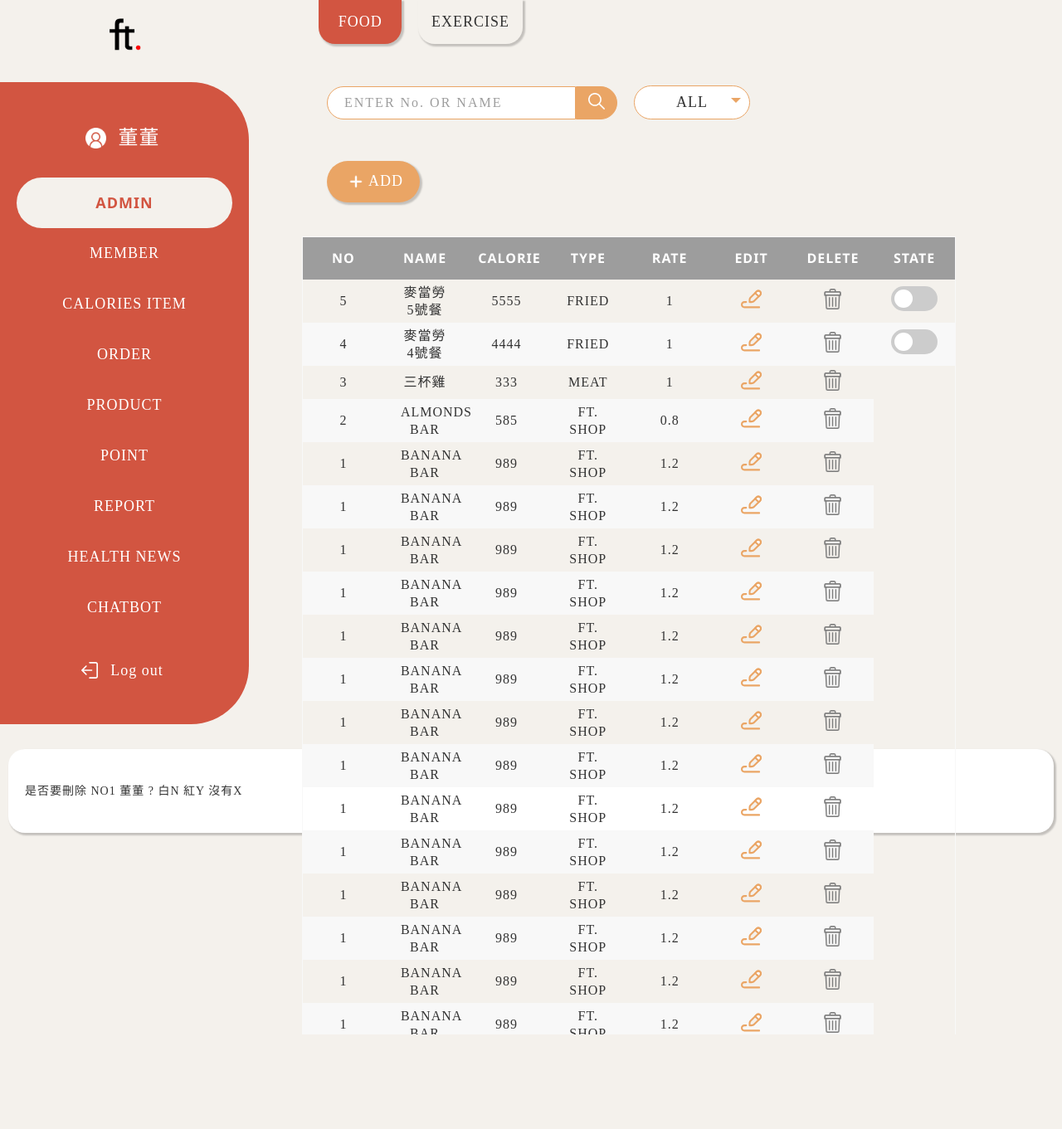
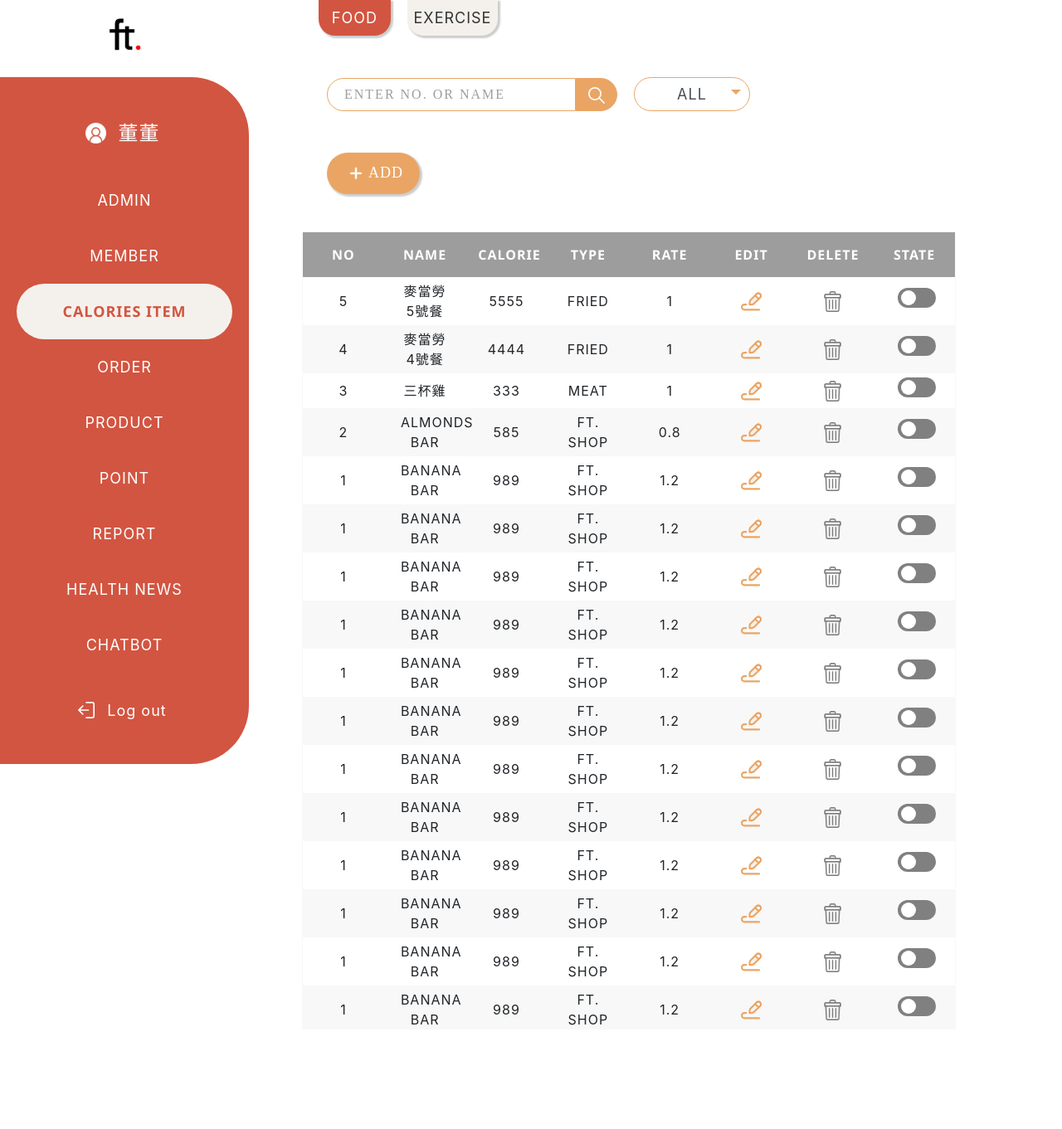
Before and after one commit to manana034/CED102_G1, a PHP site: page /1_admin.html in a window 1280 px wide. Shown: the top 1361 px of the page at 83% size. Run offline with PHP 8.4, Linux system fonts and the light colour scheme; style sheets or scripts are compiled from the project's sources; some libraries are stand-ins or nearby versions; some web fonts are replaced.

Commit message:
0331 我的RWD + 後台跳窗

```diff
--- a/dev/1_admin.html
+++ b/dev/1_admin.html
@@ -7,10 +7,124 @@
     <title>ADMIN</title>
     <link rel="stylesheet" href="./css/common/all.css">
     <link rel="stylesheet" href="./css/common/1_admin.css">
+    <link rel="stylesheet" href="https://stackpath.bootstrapcdn.com/bootstrap/4.2.1/css/bootstrap.min.css" integrity="sha384-GJzZqFGwb1QTTN6wy59ffF1BuGJpLSa9DkKMp0DgiMDm4iYMj70gZWKYbI706tWS" crossorigin="anonymous">
+    <link rel="icon" href="../img/logo.ico" type="image/x-icon">
     <script src="./js/header.js" defer></script>
-    <link rel="icon" href="../img/logo.ico" type="image/x-icon">
+
 </head>
 <body>
+    <div id="suspend_box">
+        <div id="suspend">
+            <div>Do you want to suspend No.5 Anna Yung ?</div>
+            <div>
+                <button id="cancel_suspend">CANCEL</button>
+                <button id="continus_suspend">CONTINUS</button>
+            </div>
+        </div>
+    </div>
+    <div id="delete_box">
+        <div id="delete">
+            <div>Do you want to delete No.3 三杯雞 ?</div>
+            <div>
+                <button id="cancel_delete">CANCEL</button>
+                <button id="continus_delete">CONTINUS</button>
+            </div>
+        </div>
+    </div>
+    <div id="edit_box">
+        <div id="edit">
+            <table>
+                <tr>
+                    <td>NO</td>
+                    <td>2</td>
+                </tr>
+                <tr>
+                    <td>NAME</td>
+                    <td>
+                        <input type="text" value="ALMONDS BAR">
+                    </td>
+                </tr>
+                <tr>
+                    <td>CALORIE</td>
+                    <td>
+                        <input type="text" value="585">
+                    </td>
+                </tr>
+                <tr>
+                    <td>TYPE</td>
+                    <td>
+                        <select name="type">
+                            <option value="1" selected>FT. SHOP</option>
+                            <option value="2">RICE</option>
+                            <option value="3">NOODLES</option>
+                            <option value="4">MEAT</option>
+                            <option value="5">FRUIT & VEG</option>
+                            <option value="6">FRIED</option>
+                            <option value="7">DESSERT</option>
+                            <option value="8">DRINK</option>
+                        </select>
+                    </td>
+                </tr>
+                <tr>
+                    <td>CALORIE</td>
+                    <td>
+                        <input type="text" value="0.8">
+                    </td>
+                </tr>
+            </table>
+            <div>
+                <button id="cancel_edit">CANCEL</button>
+                <button id="continus_edit">CONTINUS</button>
+            </div>
+        </div>
+    </div>
+    <div id="add_box">
+        <div id="add">
+            <table>
+                <tr>
+                    <td>NO</td>
+                    <td>6</td>
+                </tr>
+                <tr>
+                    <td>NAME</td>
+                    <td>
+                        <input type="text" placeholder="Up to 20 characters">
+                    </td>
+                </tr>
+                <tr>
+                    <td>CALORIE</td>
+                    <td>
+                        <input type="text">
+                    </td>
+                </tr>
+                <tr>
+                    <td>TYPE</td>
+                    <td>
+                        <select name="type">
+                            <option value="1">FT. SHOP</option>
+                            <option value="2">RICE</option>
+                            <option value="3">NOODLES</option>
+                            <option value="4">MEAT</option>
+                            <option value="5">FRUIT & VEG</option>
+                            <option value="6">FRIED</option>
+                            <option value="7">DESSERT</option>
+                            <option value="8">DRINK</option>
+                        </select>
+                    </td>
+                </tr>
+                <tr>
+                    <td>CALORIE</td>
+                    <td>
+                        <input type="text">
+                    </td>
+                </tr>
+            </table>
+            <div>
+                <button id="cancel_add">CANCEL</button>
+                <button id="continus_add">CONTINUS</button>
+            </div>
+        </div>
+    </div>
 <!-- 側邊欄 -->
     <div class="aside">
         <div class="logo">
@@ -24,13 +138,13 @@
                 </div>
             </div>
             <ul>
-                <li class="on">
+                <li>
                     <a href="./1_admin.html">ADMIN</a>
                 </li>
                 <li>
                     <a href="./2_member.html">MEMBER</a>
                 </li>
-                <li>
+                <li class="on">
                     <a href="./3_caloriesitem.html">CALORIES ITEM</a>
                 </li>
                 <li>
@@ -69,7 +183,7 @@
             </div>
             <form id="search_bar">
                 <div class="search-input">
-                    <input type="search" placeholder="ENTER No. OR NAME">
+                    <input type="search" placeholder="ENTER NO. OR NAME">
                     <button>
                         <img src="../icon/magnifier_white.png">
                     </button>
@@ -77,9 +191,15 @@
                 <div class="custom-select">
                     <select name="sType">
                         <option value="0">ALL</option>
-                        <option value="1">FOOD</option>
-                        <option value="2">EXERCISE</option>
-                        <option value="3">REGIMEN</option>
+                        <option value="0">ALL</option>
+                        <option value="1">FT. SHOP</option>
+                        <option value="2">RICE</option>
+                        <option value="3">NOODLES</option>
+                        <option value="4">MEAT</option>
+                        <option value="5">FRUIT & VEG</option>
+                        <option value="6">FRIED</option>
+                        <option value="7">DESSERT</option>
+                        <option value="8">DRINK</option>
                     </select>
                 </div>
             </form>
@@ -111,10 +231,8 @@
                     <td><img class="edit" src="../icon/backend_edit.svg"></td>
                     <td><img class="delete" src="../icon/backend_trash.png"></td>
                     <td>
-                        <label class="switch" for="checkbox">
-                            <input type="checkbox" id="checkbox">
-                            <div class="slider round"></div>
-                        </label>
+                        <input type="checkbox" id="switch1">
+                        <label for="switch1">Toggle</label>
                     </td>
                 </tr>
                 <tr>
@@ -126,10 +244,8 @@
                     <td><img class="edit" src="../icon/backend_edit.svg"></td>
                     <td><img class="delete" src="../icon/backend_trash.png"></td>
                     <td>
-                        <label class="switch" for="checkbox">
-                            <input type="checkbox" id="checkbox">
-                            <div class="slider round"></div>
-                        </label>
+                        <input type="checkbox" id="switch2">
+                        <label for="switch2">Toggle</label>
                     </td>
                 </tr>
                 <tr>
@@ -140,6 +256,10 @@
                     <td>1</td>
                     <td><img class="edit" src="../icon/backend_edit.svg"></td>
                     <td><img class="delete" src="../icon/backend_trash.png"></td>
+                    <td>
+                        <input type="checkbox" id="switch3">
+                        <label for="switch3">Toggle</label>
+                    </td>
                 </tr>
                 <tr>
                     <td>2</td>
@@ -149,6 +269,10 @@
                     <td>0.8</td>
                     <td><img class="edit" src="../icon/backend_edit.svg"></td>
                     <td><img class="delete" src="../icon/backend_trash.png"></td>
+                    <td>
+                        <input type="checkbox" id="switch4">
+                        <label for="switch4">Toggle</label>
+                    </td>
                 </tr>
                 <tr>
                     <td>1</td>
@@ -158,6 +282,10 @@
                     <td>1.2</td>
                     <td><img class="edit" src="../icon/backend_edit.svg"></td>
                     <td><img class="delete" src="../icon/backend_trash.png"></td>
+                    <td>
+                        <input type="checkbox" id="switch5">
+                        <label for="switch5">Toggle</label>
+                    </td>
                 </tr>
                 <tr>
                     <td>1</td>
@@ -167,6 +295,10 @@
                     <td>1.2</td>
                     <td><img class="edit" src="../icon/backend_edit.svg"></td>
                     <td><img class="delete" src="../icon/backend_trash.png"></td>
+                    <td>
+                        <input type="checkbox" id="switch6">
+                        <label for="switch6">Toggle</label>
+                    </td>
                 </tr>
                 <tr>
                     <td>1</td>
@@ -176,6 +308,10 @@
                     <td>1.2</td>
                     <td><img class="edit" src="../icon/backend_edit.svg"></td>
                     <td><img class="delete" src="../icon/backend_trash.png"></td>
+                    <td>
+                        <input type="checkbox" id="switch7">
+                        <label for="switch7">Toggle</label>
+                    </td>
                 </tr>
                 <tr>
                     <td>1</td>
@@ -185,6 +321,10 @@
                     <td>1.2</td>
                     <td><img class="edit" src="../icon/backend_edit.svg"></td>
                     <td><img class="delete" src="../icon/backend_trash.png"></td>
+                    <td>
+                        <input type="checkbox" id="switch8">
+                        <label for="switch8">Toggle</label>
+                    </td>
                 </tr>
                 <tr>
                     <td>1</td>
@@ -194,6 +334,10 @@
                     <td>1.2</td>
                     <td><img class="edit" src="../icon/backend_edit.svg"></td>
                     <td><img class="delete" src="../icon/backend_trash.png"></td>
+                    <td>
+                        <input type="checkbox" id="switch9">
+                        <label for="switch9">Toggle</label>
+                    </td>
                 </tr>
                 <tr>
                     <td>1</td>
@@ -203,6 +347,10 @@
                     <td>1.2</td>
                     <td><img class="edit" src="../icon/backend_edit.svg"></td>
                     <td><img class="delete" src="../icon/backend_trash.png"></td>
+                    <td>
+                        <input type="checkbox" id="switch10">
+                        <label for="switch10">Toggle</label>
+                    </td>
                 </tr>
                 <tr>
                     <td>1</td>
@@ -212,6 +360,10 @@
                     <td>1.2</td>
                     <td><img class="edit" src="../icon/backend_edit.svg"></td>
                     <td><img class="delete" src="../icon/backend_trash.png"></td>
+                    <td>
+                        <input type="checkbox" id="switch11">
+                        <label for="switch11">Toggle</label>
+                    </td>
                 </tr>
                 <tr>
                     <td>1</td>
@@ -221,6 +373,10 @@
                     <td>1.2</td>
                     <td><img class="edit" src="../icon/backend_edit.svg"></td>
                     <td><img class="delete" src="../icon/backend_trash.png"></td>
+                    <td>
+                        <input type="checkbox" id="switch12">
+                        <label for="switch12">Toggle</label>
+                    </td>
                 </tr>
                 <tr>
                     <td>1</td>
@@ -230,6 +386,10 @@
                     <td>1.2</td>
                     <td><img class="edit" src="../icon/backend_edit.svg"></td>
                     <td><img class="delete" src="../icon/backend_trash.png"></td>
+                    <td>
+                        <input type="checkbox" id="switch13">
+                        <label for="switch13">Toggle</label>
+                    </td>
                 </tr>
                 <tr>
                     <td>1</td>
@@ -239,6 +399,10 @@
                     <td>1.2</td>
                     <td><img class="edit" src="../icon/backend_edit.svg"></td>
                     <td><img class="delete" src="../icon/backend_trash.png"></td>
+                    <td>
+                        <input type="checkbox" id="switch14">
+                        <label for="switch14">Toggle</label>
+                    </td>
                 </tr>
                 <tr>
                     <td>1</td>
@@ -248,6 +412,10 @@
                     <td>1.2</td>
                     <td><img class="edit" src="../icon/backend_edit.svg"></td>
                     <td><img class="delete" src="../icon/backend_trash.png"></td>
+                    <td>
+                        <input type="checkbox" id="switch15">
+                        <label for="switch15">Toggle</label>
+                    </td>
                 </tr>
                 <tr>
                     <td>1</td>
@@ -257,6 +425,10 @@
                     <td>1.2</td>
                     <td><img class="edit" src="../icon/backend_edit.svg"></td>
                     <td><img class="delete" src="../icon/backend_trash.png"></td>
+                    <td>
+                        <input type="checkbox" id="switch16">
+                        <label for="switch16">Toggle</label>
+                    </td>
                 </tr>
                 <tr>
                     <td>1</td>
@@ -266,6 +438,10 @@
                     <td>1.2</td>
                     <td><img class="edit" src="../icon/backend_edit.svg"></td>
                     <td><img class="delete" src="../icon/backend_trash.png"></td>
+                    <td>
+                        <input type="checkbox" id="switch17">
+                        <label for="switch17">Toggle</label>
+                    </td>
                 </tr>
                 <tr>
                     <td>1</td>
@@ -275,6 +451,10 @@
                     <td>1.2</td>
                     <td><img class="edit" src="../icon/backend_edit.svg"></td>
                     <td><img class="delete" src="../icon/backend_trash.png"></td>
+                    <td>
+                        <input type="checkbox" id="switch18">
+                        <label for="switch18">Toggle</label>
+                    </td>
                 </tr>
                 <tr>
                     <td>1</td>
@@ -284,16 +464,81 @@
                     <td>1.2</td>
                     <td><img class="edit" src="../icon/backend_edit.svg"></td>
                     <td><img class="delete" src="../icon/backend_trash.png"></td>
+                    <td>
+                        <input type="checkbox" id="switch19">
+                        <label for="switch19">Toggle</label>
+                    </td>
+                </tr>
+                <tr>
+                    <td>1</td>
+                    <td>BANANA BAR</td>
+                    <td>989</td>
+                    <td>FT. SHOP</td>
+                    <td>1.2</td>
+                    <td><img class="edit" src="../icon/backend_edit.svg"></td>
+                    <td><img class="delete" src="../icon/backend_trash.png"></td>
+                    <td>
+                        <input type="checkbox" id="switch20">
+                        <label for="switch20">Toggle</label>
+                    </td>
                 </tr>
               </table>
             <!-- <div class="pagination"></div> -->
         </div>
     </div>
-<div class="full_screen">
-    <div class="card">
-        是否要刪除 NO1 董董 ?
-        白N 紅Y 沒有X
-    </div>
-</div>
+
+<script src="https://ajax.googleapis.com/ajax/libs/jquery/3.3.1/jquery.min.js"></script>
+<script>
+    $(document).ready(function(){
+        $('#switch1').change(function(){
+                $('#suspend_box').css('display','block');
+        });
+        $('#switch2').change(function(){
+                $('#suspend_box').css('display','block');
+        });
+        $('#continus_suspend').click(function(){
+                $('#suspend_box').css('display','none');
+        });
+        $('#cancel_suspend').click(function(){
+                $('#suspend_box').css('display','none');
+                $('#switch2').attr('checked',true);
+                //有問題
+        });
+
+        $('.delete').click(function(){
+                $('#delete_box').css('display','block');
+        });
+        $('#cancel_delete').click(function(){
+                $('#delete_box').css('display','none');
+
+        });
+        $('#continus_delete').click(function(){
+                $('#delete_box').css('display','none');
+                $("table tr:nth-child(4)").remove();
+        });
+
+        $('.edit').click(function(){
+                $('#edit_box').css('display','block');
+        });
+        $('#cancel_edit').click(function(){
+                $('#edit_box').css('display','none');
+
+        });
+        $('#continus_edit').click(function(){
+                $('#edit_box').css('display','none');
+        });
+
+        $('.add>button').click(function(){
+                $('#add_box').css('display','block');
+        });
+        $('#cancel_add').click(function(){
+                $('#add_box').css('display','none');
+
+        });
+        $('#continus_add').click(function(){
+                $('#add_box').css('display','none');
+        });
+    });
+    </script>
 </body>
 </html>
--- a/dev/sass/1_admin.scss
+++ b/dev/sass/1_admin.scss
@@ -107,7 +107,7 @@
             div.food {
                 color: $white;
                 background-color: $red-l;
-                padding: 2% 3%;
+                padding: 1% 2%;
                 font-size: 18px;
                 outline: none;
                 border-radius: 0 0 20px 20px;
@@ -118,7 +118,7 @@
             #exercise {
                 color: $black;
                 background-color: $primary-l;
-                padding: 2% 2%;
+                padding: 1% 1%;
                 font-size: 18px;
                 border-radius: 0 0 20px 20px;
                 box-shadow: 2px 2px 2px 1px rgba(0, 0, 0, 0.2);
@@ -204,6 +204,7 @@
 
             /*style the items (options), including the selected item:*/
             .select-items div,.select-selected {
+                align-self: center;
                 display: flex;
                 justify-content: center;
                 padding: 5px;
@@ -271,6 +272,7 @@
                 font-family: NotoSans-B;
                 position:sticky;
                 top:0;
+                z-index: 3;
             }
             tr {
                 text-align: center;
@@ -297,52 +299,116 @@
     }
 }
 
-
-.switch {
-    display: inline-block;
-    height: 30px;
-    position: relative;
-    width: 56px;
+//SWITCH
+input[type=checkbox]{
+	height: 0;
+	width: 0;
+	visibility: hidden;
 }
 
-  .switch input {
-    display:none;
+label {
+	cursor: pointer;
+	text-indent: -9999px;
+	width: 46px;
+	height: 24px;
+	background: grey;
+	display: block;
+	border-radius: 100px;
+	position: relative;
 }
 
-  .slider {
-    background-color: #ccc;
-    bottom: 0;
-    cursor: pointer;
-    left: 0;
+label:after {
+	content: '';
 	position: absolute;
-    right: 0;
-    top: 0;
-    transition: .4s;
+	top: 3px;
+	left: 4px;
+	width: 18px;
+	height: 18px;
+	background: #fff;
+	border-radius: 90px;
+	transition: 0.4s;
 }
 
-  .slider:before {
-    background-color: #fff;
-    bottom: 4px;
-    content: "";
-    height: 22px;
-    left: 4px;
-    position: absolute;
-    transition: .4s;
-    width: 22px;
+input:checked + label {
+	background: #bada55;
 }
 
-  input:checked + .slider {
-    background-color: #66bb6a;
+input:checked + label:after {
+	left: calc(100% - 5px);
+	transform: translateX(-100%);
 }
 
-  input:checked + .slider:before {
-    transform: translateX(26px);
+
+//停權的燈箱
+div#suspend_box ,div#delete_box ,div#edit_box ,div#add_box {
+    display: none;
+    position: fixed;
+    width: 100%;
+    height: 100%;
+    // background-color: yellowgreen;
+    background: rgba(66,66,66,.6);
+    z-index: 500;
+    > div {
+        font-size: 18px;
+        z-index: 501;
+        border-radius: 25px;
+        position: absolute;
+        top: 50%;
+        right: 30%;
+        transform: translate(-50%, -50%);
+        margin: auto;
+        background-color: $white;
+        padding: 20px;
+        table {
+            // width: 100%;
+            font-size: 16px;
+            border-collapse: collapse;
+            border: 1px solid $gray1;
+            th {
+                background: $gray5;
+                text-transform: uppercase;
+                color: $white;
+                padding: 15px;
+                font-family: NotoSans-B;
+                position:sticky;
+                top:0;
+                z-index: 3;
             }
-
-  .slider.round {
-    border-radius: 30px;
+            tr {
+                text-align: center;
             }
-
-  .slider.round:before {
-    border-radius: 50%;
+            tr:nth-child(odd) {
+                background: $gray3;
             }
+            td {
+                width: 100px;
+                vertical-align: middle;
+                min-width: 50px;
+                padding: 20px;
+                input[type=text] {
+                    text-align: center;
+                }
+            }
+        }
+        div:first-child {
+            padding: 20px;
+        }
+        div:last-child {
+            padding: 20px;
+            display: flex;
+            justify-content: space-around;
+            button:first-child {
+                justify-content: center;
+                @include btnStyle($b-color:$primary-l);
+                text-align: center;
+                color: $black;
+            }
+            button:last-child {
+                justify-content: center;
+                @include btnStyle($b-color:$primary);
+                text-align: center;
+            }
+        }
+    }
+}
+    //report檢舉的燈箱設定
--- a/dev/sass/info_content.scss
+++ b/dev/sass/info_content.scss
@@ -80,10 +80,10 @@ main {
     section.bottom {
         flex-direction: row-reverse;
     }
-    div {
+    div#suspend {
         display: flex;
         justify-content: flex-end;
-        button {
+        button:first {
             @include btnStyle($b-color:$primary);
             text-align: center;
             margin-left: 30px;
```
Lines whose indentation alone changed are shown as unchanged.
